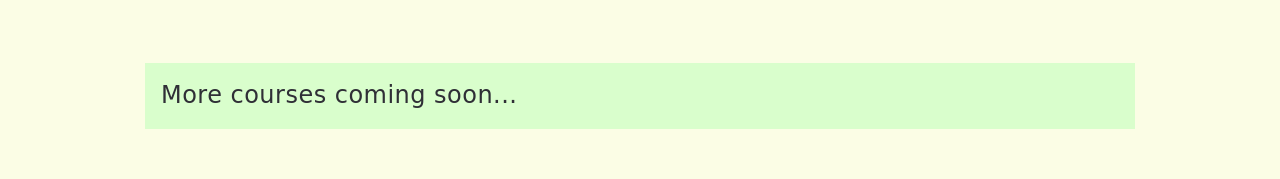
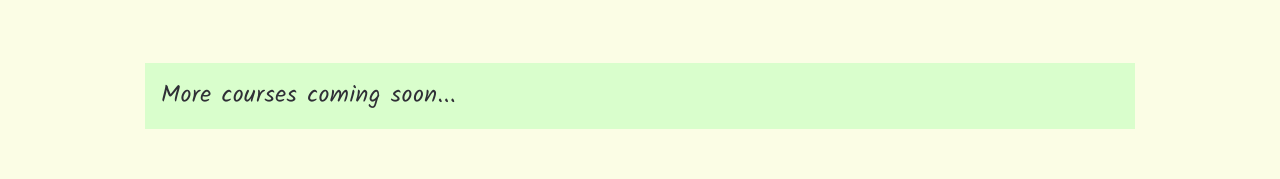
Before and after one commit to mahzabin-mim/Lading-Page-Project, a plain HTML site: page index.html in a window 1280 px wide. Shown: the part 1352-1531 px from the top of the page. Drawn offline with Linux system fonts and the light colour scheme.

Commit message:
text style

```diff
--- a/index.html
+++ b/index.html
@@ -8,7 +8,7 @@
 
     <link rel="preconnect" href="https://fonts.googleapis.com">
     <link rel="preconnect" href="https://fonts.gstatic.com" crossorigin>
-    <link href="https://fonts.googleapis.com/css2?family=Kalam:wght@700&display=swap" rel="stylesheet">
+    <link href="https://fonts.googleapis.com/css2?family=Kalam:wght@400;700&display=swap" rel="stylesheet">
     <script src="https://kit.fontawesome.com/336e3edc87.js" crossorigin="anonymous"></script>
 
     <title>Lnading Page</title>
--- a/style.css
+++ b/style.css
@@ -258,7 +258,8 @@ header {
     font-size: 1.5rem;
     margin-top: 4rem;
     padding: 1rem;
-    font-family: cursive;
+    font-family: 'Kalam', cursive;
+    font-weight: 400;
 }
 
 .card__header{
```
